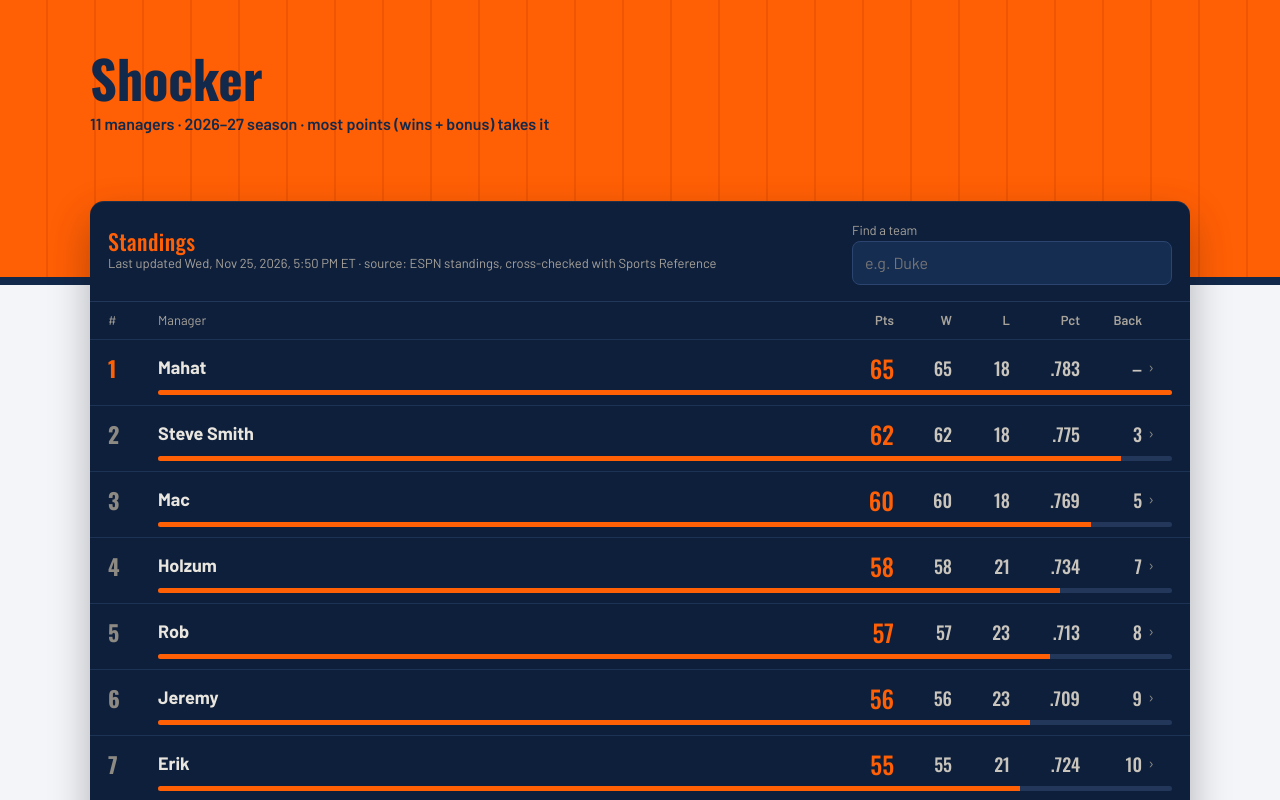
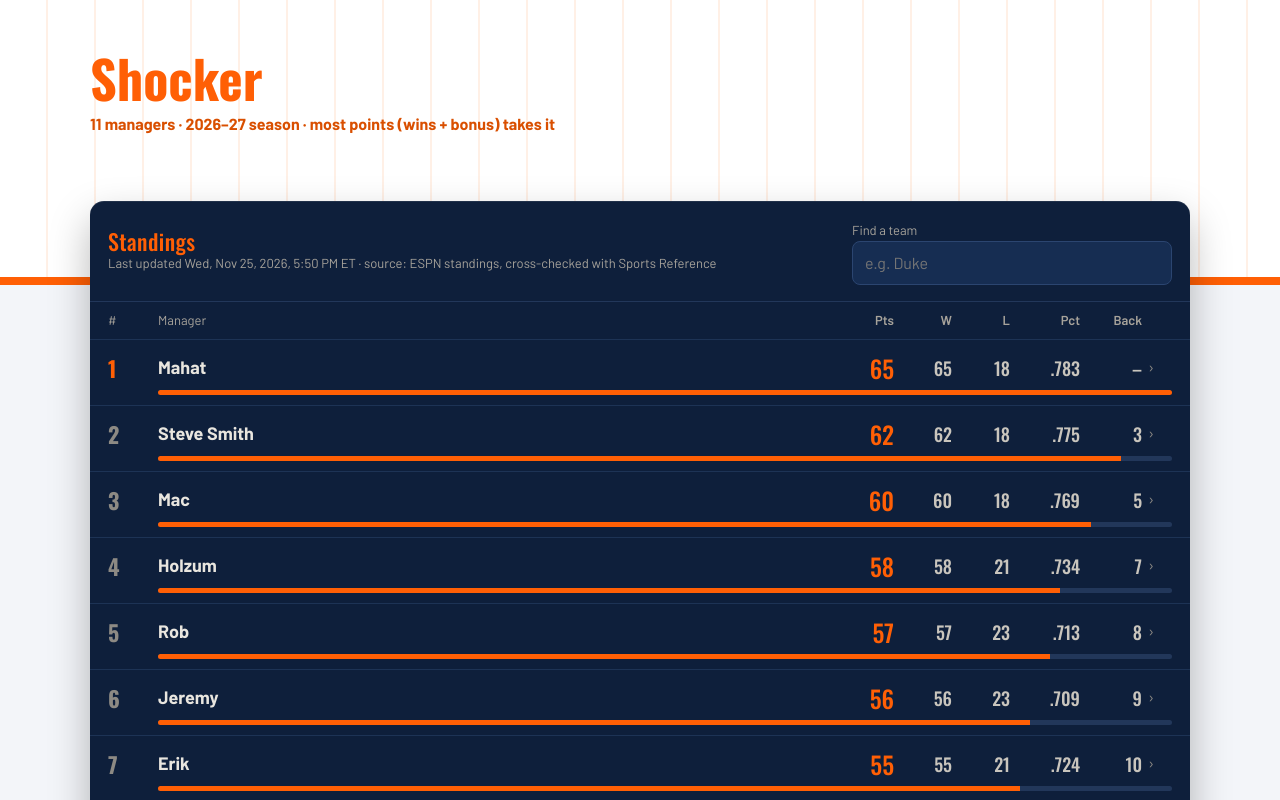
Before and after one commit to jkampy/shocker, a plain HTML site: page index.html in a window 1280 px wide. Shown: the top 800 px of the page. Drawn offline with nearby package versions, Linux system fonts and the light colour scheme.

Commit message:
White header with orange lettering and highlights
Co-Authored-By: Claude Opus 5.5 <noreply@anthropic.com>
Claude-Session: https://claude.ai/code/session_015ei2HW9kuop5JfsVosfNSS

```diff
--- a/index.html
+++ b/index.html
@@ -14,7 +14,7 @@
    LAYOUT: modest title, standings board first, rosters expand inline, commissioner tools below */
 :root{color-scheme:light dark;
 --bg:light-dark(#f3f5f9,#0a1322);--ink:light-dark(#13294B,#eef2f8);--mute:light-dark(#4e5d75,#9fb0c8);
---floor:#FF5F05;--floor2:#f05503;
+--floor:#ffffff;--floor2:#fff0e6;
 --board:#0e1f3b;--board2:#162d52;--lit:#FF5F05;--orange:#FF5F05;--line:light-dark(#dde3ec,#22375a);--card:light-dark(#ffffff,#10203a)}
 :root[data-theme=light]{color-scheme:light}:root[data-theme=dark]{color-scheme:dark}
 *{box-sizing:border-box;min-width:0}
@@ -22,11 +22,11 @@ body{margin:0;background:var(--bg);color:var(--ink);font:16px/1.55 Barlow,system
 .band{padding:clamp(24px,4vw,56px) max(5vw,16px)}
 .wrap{max-width:1100px;margin:0 auto}
 header.band{background:repeating-linear-gradient(90deg,var(--floor) 0 46px,var(--floor2) 46px 48px);padding-bottom:clamp(116px,12vw,140px);position:relative}
-header.band{border-bottom:8px solid #13294B}header.band::after{content:"";position:absolute;left:50%;bottom:-1px;width:min(520px,80vw);height:60px;transform:translateX(-50%);border:3px solid rgba(255,255,255,.6);border-bottom:0;border-radius:260px 260px 0 0}
-h1{font:700 clamp(32px,6vw,52px)/1.05 Oswald,sans-serif;margin:0;color:#13294B;text-wrap:balance}
-.sub{margin:6px 0 0;color:#13294B;font-weight:600}
-:root[data-theme=dark] h1,:root[data-theme=dark] .sub{color:#13294B}
-@media (prefers-color-scheme:dark){:root:not([data-theme=light]) h1,:root:not([data-theme=light]) .sub{color:#13294B}}
+header.band{border-bottom:8px solid #FF5F05}header.band::after{content:"";position:absolute;left:50%;bottom:-1px;width:min(520px,80vw);height:60px;transform:translateX(-50%);border:3px solid rgba(255,95,5,.55);border-bottom:0;border-radius:260px 260px 0 0}
+h1{font:700 clamp(32px,6vw,52px)/1.05 Oswald,sans-serif;margin:0;color:#FF5F05;text-wrap:balance}
+.sub{margin:6px 0 0;color:#d94f00;font-weight:700}
+:root[data-theme=dark] h1,:root[data-theme=dark] .sub{color:#FF5F05}
+@media (prefers-color-scheme:dark){:root:not([data-theme=light]) h1,:root:not([data-theme=light]) .sub{color:#FF5F05}}
 main.band{padding-top:0}
 .board{background:var(--board);color:#e9e6df;border-radius:14px;margin-top:-84px;position:relative;box-shadow:0 18px 40px rgba(0,0,0,.28),inset 0 1px 0 rgba(255,255,255,.08);overflow:hidden}
 .board-top{display:flex;flex-wrap:wrap;gap:10px 16px;align-items:center;justify-content:space-between;padding:16px 18px;border-bottom:1px solid #22375a}
```
